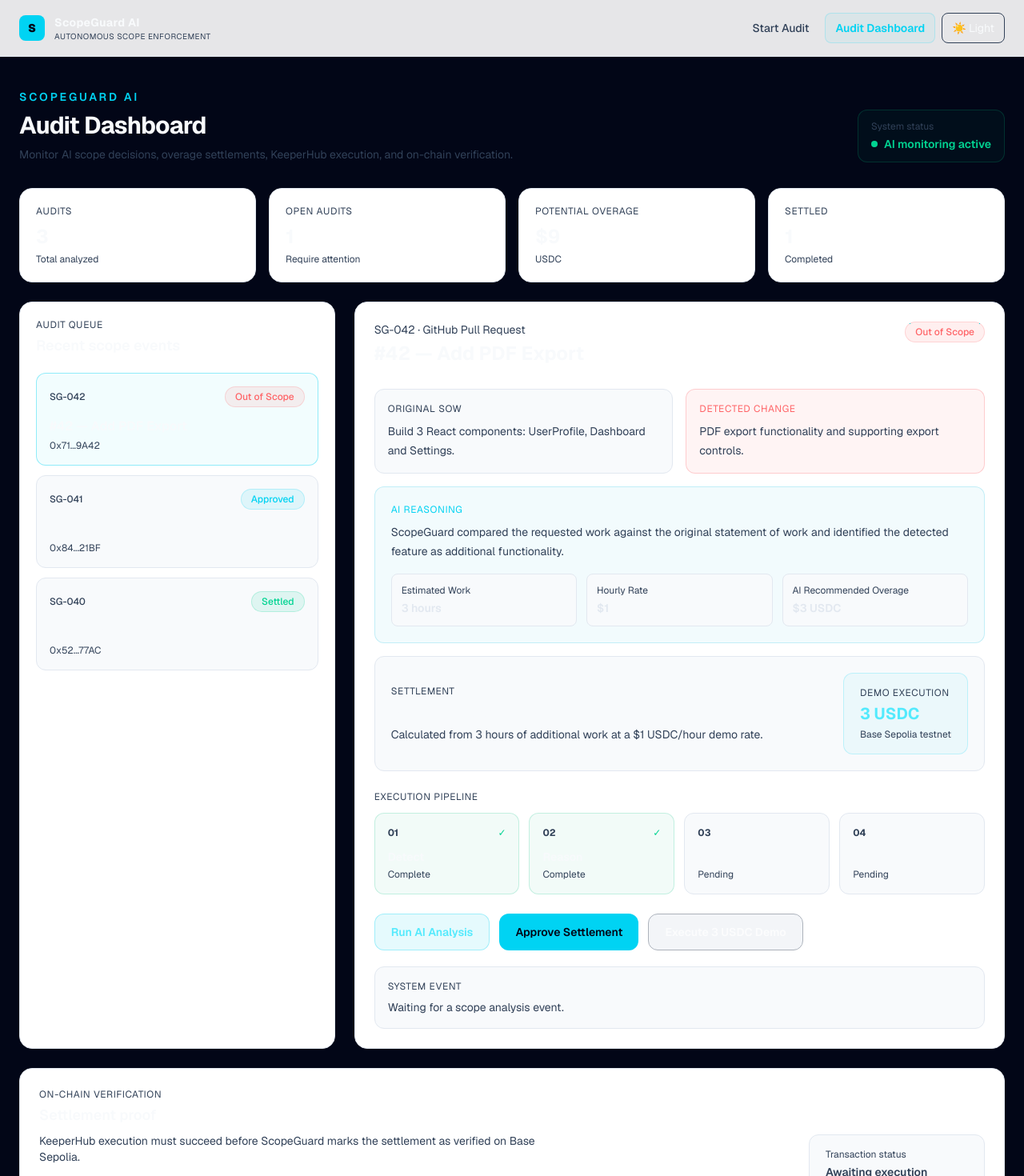
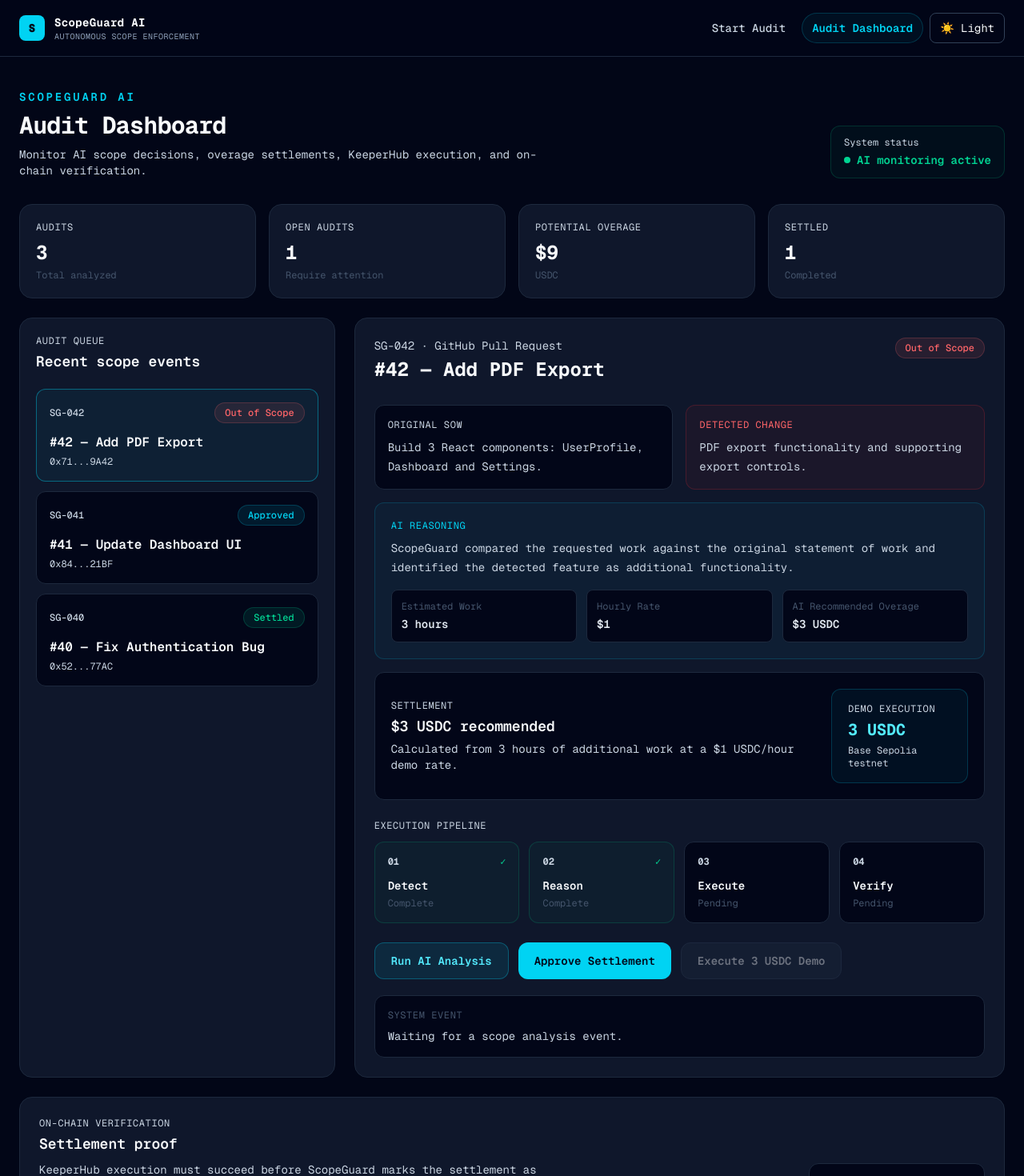
Before and after one commit to okaibit/scopeguard-ai, a Next.js app: page /audit-dashboard in a window 1280 px wide. Shown: the top 1470 px of the page at 80% size. Built offline with nearby package versions, Linux system fonts and the light colour scheme.

Commit message:
Polish ScopeGuard dashboard and landing page

```diff
--- a/app/audit-dashboard/page.tsx
+++ b/app/audit-dashboard/page.tsx
@@ -349,7 +349,7 @@ export default function AuditDashboard() {
         <header className="mb-8">
           <div className="flex flex-col gap-4 md:flex-row md:items-end md:justify-between">
             <div>
-              <p className="text-sm font-semibold tracking-[0.2em] text-cyan-400">
+              <p className="text-sm font-semibold tracking-[0.2em] text-cyan-800 dark:text-cyan-400">
                 SCOPEGUARD AI
               </p>
               <h1 className="mt-2 text-3xl font-bold tracking-tight">
@@ -361,7 +361,7 @@ export default function AuditDashboard() {
               </p>
             </div>
             <div className="rounded-xl border border-emerald-500/20 bg-emerald-500/5 px-4 py-3">
-              <p className="text-xs text-slate-700 dark:text-slate-300 dark:text-slate-400">
+              <p className="text-xs text-slate-700 dark:text-slate-300">
                 System status
               </p>
               <p className="mt-1 flex items-center gap-2 text-sm font-semibold text-emerald-400">
@@ -396,7 +396,7 @@ export default function AuditDashboard() {
         <section className="grid gap-6 lg:grid-cols-3">
           <div className="rounded-2xl border border-slate-200 dark:border-slate-800 bg-white dark:bg-slate-900 p-5">
             <div className="mb-5">
-              <p className="text-xs uppercase tracking-wider text-slate-700 dark:text-slate-300 dark:text-slate-400">
+              <p className="text-xs uppercase tracking-wider text-slate-700 dark:text-slate-300">
                 Audit Queue
               </p>
               <h2 className="mt-1 text-lg font-semibold">
@@ -425,7 +425,7 @@ export default function AuditDashboard() {
                     }`}
                   >
                     <div className="flex items-center justify-between gap-3">
-                      <span className="text-xs font-medium text-slate-700 dark:text-slate-300 dark:text-slate-400">
+                      <span className="text-xs font-medium text-slate-700 dark:text-slate-300">
                         {audit.id}
                       </span>
                       <StatusBadge status={audit.status} />
@@ -433,7 +433,7 @@ export default function AuditDashboard() {
                     <h3 className="mt-3 font-semibold">
                       {audit.pr} — {audit.title}
                     </h3>
-                    <p className="mt-1 text-xs text-slate-700 dark:text-slate-300 dark:text-slate-400">
+                    <p className="mt-1 text-xs text-slate-700 dark:text-slate-300">
                       {audit.developer}
                     </p>
                   </button>
@@ -444,7 +444,7 @@ export default function AuditDashboard() {
           <div className="rounded-2xl border border-slate-200 dark:border-slate-800 bg-white dark:bg-slate-900 p-6 lg:col-span-2">
             <div className="flex flex-col gap-4 sm:flex-row sm:items-start sm:justify-between">
               <div>
-                <p className="text-sm text-slate-700 dark:text-slate-300 dark:text-slate-400">
+                <p className="text-sm text-slate-700 dark:text-slate-300">
                   {selectedAudit.id} · GitHub Pull Request
                 </p>
                 <h2 className="mt-1 text-2xl font-bold">
@@ -467,10 +467,10 @@ export default function AuditDashboard() {
               />
             </div>
             <div className="mt-4 rounded-xl border border-cyan-500/20 bg-cyan-500/5 p-5">
-              <p className="text-xs uppercase tracking-wider text-cyan-400">
+              <p className="text-xs uppercase tracking-wider text-cyan-800 dark:text-cyan-400">
                 AI Reasoning
               </p>
-              <p className="mt-2 text-sm leading-6 text-slate-700 dark:text-slate-300">
+              <p className="mt-2 text-sm leading-6 text-slate-800 dark:text-slate-300">
                 ScopeGuard compared the requested work against
                 the original statement of work and identified
                 the detected feature as additional functionality.
@@ -494,32 +494,32 @@ export default function AuditDashboard() {
             <div className="mt-4 rounded-xl border border-slate-200 dark:border-slate-800 bg-slate-50 dark:bg-slate-950 p-5">
               <div className="flex flex-col gap-4 sm:flex-row sm:items-center sm:justify-between">
                 <div>
-                  <p className="text-xs uppercase tracking-wider text-slate-700 dark:text-slate-300 dark:text-slate-400">
+                  <p className="text-xs uppercase tracking-wider text-slate-700 dark:text-slate-300">
                     Settlement
                   </p>
                   <p className="mt-1 text-lg font-semibold">
                     {recommendedSettlement} recommended
                   </p>
-                  <p className="mt-1 text-sm text-slate-700 dark:text-slate-300 dark:text-slate-400">
+                  <p className="mt-1 text-sm text-slate-700 dark:text-slate-300">
                     Calculated from {selectedAudit.estimate} of
                     additional work at a $1 USDC/hour demo rate.
                   </p>
                 </div>
                 <div className="rounded-xl border border-cyan-400/20 bg-cyan-400/5 px-5 py-4">
-                  <p className="text-xs uppercase tracking-wider text-slate-700 dark:text-slate-300 dark:text-slate-400">
+                  <p className="text-xs uppercase tracking-wider text-slate-700 dark:text-slate-300">
                     Demo execution
                   </p>
                   <p className="mt-1 text-xl font-bold text-cyan-300">
                     {TEST_SETTLEMENT_AMOUNT} USDC
                   </p>
-                  <p className="mt-1 text-xs text-slate-700 dark:text-slate-300 dark:text-slate-400">
+                  <p className="mt-1 text-xs text-slate-700 dark:text-slate-300">
                     Base Sepolia testnet
                   </p>
                 </div>
               </div>
             </div>
             <div className="mt-6">
-              <p className="text-xs uppercase tracking-wider text-slate-700 dark:text-slate-300 dark:text-slate-400">
+              <p className="text-xs uppercase tracking-wider text-slate-700 dark:text-slate-300">
                 Execution Pipeline
               </p>
               <div className="mt-3 grid gap-3 md:grid-cols-4">
@@ -594,7 +594,7 @@ export default function AuditDashboard() {
               </button>
             </div>
             <div className="mt-5 rounded-xl border border-slate-200 dark:border-slate-800 bg-slate-50 dark:bg-slate-950 p-4">
-              <p className="text-xs uppercase tracking-wider text-slate-700 dark:text-slate-300">
+              <p className="text-xs uppercase tracking-wider text-slate-600">
                 System Event
               </p>
               <p className="mt-2 text-sm text-slate-700 dark:text-slate-300">
@@ -607,13 +607,13 @@ export default function AuditDashboard() {
         <section className="mt-6 rounded-2xl border border-slate-200 dark:border-slate-800 bg-white dark:bg-slate-900 p-6">
           <div className="flex flex-col gap-5 md:flex-row md:items-center md:justify-between">
             <div className="w-full">
-              <p className="text-xs uppercase tracking-wider text-slate-700 dark:text-slate-300 dark:text-slate-400">
+              <p className="text-xs uppercase tracking-wider text-slate-700 dark:text-slate-300">
                 On-chain verification
               </p>
               <h2 className="mt-1 text-lg font-semibold">
                 Settlement proof
               </h2>
-              <p className="mt-2 max-w-2xl text-sm text-slate-700 dark:text-slate-300 dark:text-slate-400">
+              <p className="mt-2 max-w-2xl text-sm text-slate-700 dark:text-slate-300">
                 KeeperHub execution must succeed before ScopeGuard
                 marks the settlement as verified on Base Sepolia.
               </p>
@@ -629,10 +629,10 @@ export default function AuditDashboard() {
                   </div>
                   {transactionHash && (
                     <div className="mt-4">
-                      <p className="text-xs uppercase tracking-wider text-slate-700 dark:text-slate-300">
+                      <p className="text-xs uppercase tracking-wider text-slate-600">
                         Transaction hash
                       </p>
-                      <p className="mt-2 break-all font-mono text-xs text-cyan-400">
+                      <p className="mt-2 break-all font-mono text-xs text-cyan-800 dark:text-cyan-400">
                         {transactionHash}
                       </p>
                     </div>
@@ -642,7 +642,7 @@ export default function AuditDashboard() {
                       href={transactionLink}
                       target="_blank"
                       rel="noopener noreferrer"
-                      className="mt-4 inline-flex items-center gap-2 rounded-lg border border-cyan-400/20 bg-cyan-400/5 px-4 py-2.5 text-sm font-semibold text-cyan-400 transition hover:bg-cyan-400/10 hover:text-cyan-300"
+                      className="mt-4 inline-flex items-center gap-2 rounded-lg border border-cyan-400/20 bg-cyan-400/5 px-4 py-2.5 text-sm font-semibold text-cyan-800 dark:text-cyan-400 transition hover:bg-cyan-400/10 hover:text-cyan-300"
                     >
                       View transaction on BaseScan
                       <span aria-hidden="true">
@@ -654,7 +654,7 @@ export default function AuditDashboard() {
               )}
               {!isVerified && (
                 <div className="mt-4 rounded-xl border border-slate-200 dark:border-slate-800 bg-slate-50 dark:bg-slate-950 p-4">
-                  <p className="text-xs uppercase tracking-wider text-slate-700 dark:text-slate-300">
+                  <p className="text-xs uppercase tracking-wider text-slate-600">
                     Verification state
                   </p>
                   <p className="mt-2 text-sm text-slate-700 dark:text-slate-300">
@@ -677,7 +677,7 @@ export default function AuditDashboard() {
                   : "border-slate-200 dark:border-slate-800 bg-slate-50 dark:bg-slate-950"
               }`}
             >
-              <p className="text-xs text-slate-700 dark:text-slate-300 dark:text-slate-400">
+              <p className="text-xs text-slate-700 dark:text-slate-300">
                 Transaction status
               </p>
               <p
@@ -686,7 +686,7 @@ export default function AuditDashboard() {
                     ? "text-emerald-400"
                     : selectedAudit.status ===
                       "Approved"
-                    ? "text-cyan-400"
+                    ? "text-cyan-800 dark:text-cyan-400"
                     : "text-slate-700 dark:text-slate-300"
                 }`}
               >
@@ -718,13 +718,13 @@ function Metric({
 }) {
   return (
     <div className="rounded-2xl border border-slate-200 dark:border-slate-800 bg-white dark:bg-slate-900 p-5">
-      <p className="text-xs uppercase tracking-wider text-slate-700 dark:text-slate-300 dark:text-slate-400">
+      <p className="text-xs uppercase tracking-wider text-slate-700 dark:text-slate-300">
         {label}
       </p>
       <p className="mt-2 text-2xl font-bold">
         {value}
       </p>
-      <p className="mt-1 text-xs text-slate-700 dark:text-slate-300">
+      <p className="mt-1 text-xs text-slate-600">
         {detail}
       </p>
     </div>
@@ -743,7 +743,7 @@ function StatusBadge({
     "Out of Scope":
       "bg-red-400/10 text-red-400 border-red-400/20",
     Approved:
-      "bg-cyan-400/10 text-cyan-400 border-cyan-400/20",
+      "bg-cyan-400/10 text-cyan-800 dark:text-cyan-400 border-cyan-400/20",
     Settled:
       "bg-emerald-400/10 text-emerald-400 border-emerald-400/20",
   };
@@ -776,12 +776,12 @@ function InfoCard({
         className={`text-xs uppercase tracking-wider ${
           danger
             ? "text-red-400"
-            : "text-slate-700 dark:text-slate-300 dark:text-slate-400"
+            : "text-slate-700 dark:text-slate-300"
         }`}
       >
         {label}
       </p>
-      <p className="mt-2 text-sm leading-6 text-slate-700 dark:text-slate-300">
+      <p className="mt-2 text-sm leading-6 text-slate-800 dark:text-slate-300">
         {text}
       </p>
     </div>
@@ -796,7 +796,7 @@ function SmallStat({
 }) {
   return (
     <div className="rounded-lg border border-slate-200 dark:border-slate-800 bg-slate-50 dark:bg-slate-950 p-3">
-      <p className="text-xs text-slate-700 dark:text-slate-300">
+      <p className="text-xs text-slate-600">
         {label}
       </p>
       <p className="mt-1 text-sm font-semibold text-slate-200">
@@ -827,7 +827,7 @@ function Pipeline({
       }`}
     >
       <div className="flex items-center justify-between">
-        <span className="text-xs font-bold text-slate-700 dark:text-slate-300 dark:text-slate-400">
+        <span className="text-xs font-bold text-slate-700 dark:text-slate-300">
           {number}
         </span>
         {complete && (
@@ -836,7 +836,7 @@ function Pipeline({
           </span>
         )}
         {!complete && active && (
-          <span className="text-xs text-cyan-400">
+          <span className="text-xs text-cyan-800 dark:text-cyan-400">
             →
           </span>
         )}
@@ -844,7 +844,7 @@ function Pipeline({
       <p className="mt-3 text-sm font-semibold">
         {title}
       </p>
-      <p className="mt-1 text-xs text-slate-700 dark:text-slate-300">
+      <p className="mt-1 text-xs text-slate-600">
         {complete
           ? "Complete"
           : active
--- a/app/globals.css
+++ b/app/globals.css
@@ -1,7 +1,9 @@
 @import "tailwindcss";
 
+@custom-variant dark (&:where(.dark, .dark *));
+
 :root {
-  --background: #f8fafc;
+  --background: #f4f1e8;
   --foreground: #0f172a;
 }
 
@@ -13,7 +15,7 @@ html.dark {
 @theme inline {
   --color-background: var(--background);
   --color-foreground: var(--foreground);
-  --font-sans: var(--font-geist-sans);
+  --font-sans: var(--font-geist-mono);
   --font-mono: var(--font-geist-mono);
 }
 
@@ -25,7 +27,7 @@ body {
 body {
   background: var(--background);
   color: var(--foreground);
-  font-family: var(--font-geist-sans), Arial, Helvetica, sans-serif;
+  font-family: var(--font-geist-mono), "SFMono-Regular", Consolas, monospace;
   transition:
     background-color 200ms ease,
     color 200ms ease;
--- a/app/layout.tsx
+++ b/app/layout.tsx
@@ -2,19 +2,23 @@ import type { Metadata } from "next";
 import { Geist, Geist_Mono } from "next/font/google";
 import "./globals.css";
 import ThemeToggle from "./theme-toggle";
+
 const geistSans = Geist({
   variable: "--font-geist-sans",
   subsets: ["latin"],
 });
+
 const geistMono = Geist_Mono({
   variable: "--font-geist-mono",
   subsets: ["latin"],
 });
+
 export const metadata: Metadata = {
   title: "ScopeGuard AI",
   description:
     "AI-powered scope enforcement, overage recommendations, and onchain settlement for software work.",
 };
+
 export default function RootLayout({
   children,
 }: Readonly<{
@@ -28,10 +32,7 @@ export default function RootLayout({
       <body className="min-h-full bg-background text-foreground">
         <nav className="sticky top-0 z-50 border-b border-slate-200 bg-white/90 backdrop-blur dark:border-slate-800 dark:bg-slate-950/90">
           <div className="mx-auto flex max-w-7xl items-center justify-between px-6 py-4">
-            <a
-              href="/"
-              className="flex items-center gap-3"
-            >
+            <a href="/" className="flex items-center gap-3">
               <span className="flex h-8 w-8 items-center justify-center rounded-lg bg-cyan-400 text-sm font-black text-slate-950">
                 S
               </span>
@@ -39,28 +40,32 @@ export default function RootLayout({
                 <p className="text-sm font-bold tracking-wide">
                   ScopeGuard AI
                 </p>
-                <p className="hidden text-[10px] uppercase tracking-wider text-slate-700 dark:text-slate-300 dark:text-slate-400 sm:block">
+                <p className="hidden text-[10px] uppercase tracking-wider text-slate-700 dark:text-slate-400 sm:block">
                   Autonomous scope enforcement
                 </p>
               </div>
             </a>
+
             <div className="flex items-center gap-2">
               <a
                 href="/pr-intake"
-                className="rounded-lg px-3 py-2 text-sm font-medium text-slate-700 transition hover:bg-slate-100 hover:text-slate-950 dark:text-slate-300 dark:hover:bg-slate-800 dark:hover:text-white"
+                className="rounded-full px-3 py-2 text-sm font-medium text-slate-700 transition hover:bg-slate-100 hover:text-slate-950 dark:text-slate-300 dark:hover:bg-slate-800 dark:hover:text-white"
               >
                 Start Audit
               </a>
+
               <a
                 href="/audit-dashboard"
-                className="rounded-lg border border-cyan-400/20 bg-cyan-400/5 px-3 py-2 text-sm font-semibold text-cyan-400 transition hover:bg-cyan-400/10"
+                className="rounded-full border border-cyan-400/20 bg-cyan-400/5 px-3 py-2 text-sm font-semibold text-cyan-400 transition hover:bg-cyan-400/10"
               >
                 Audit Dashboard
               </a>
+
               <ThemeToggle />
             </div>
           </div>
         </nav>
+
         <div className="flex-1">
           {children}
         </div>
```
Also changed, not shown: app/page.tsx (+14 -14 lines).
